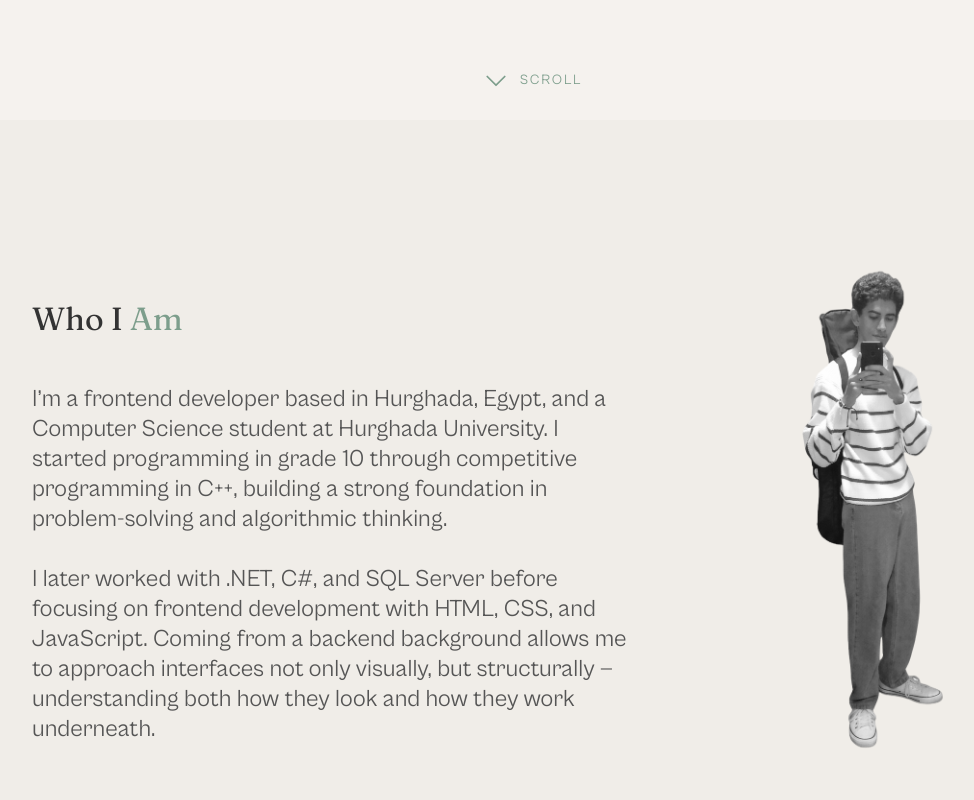
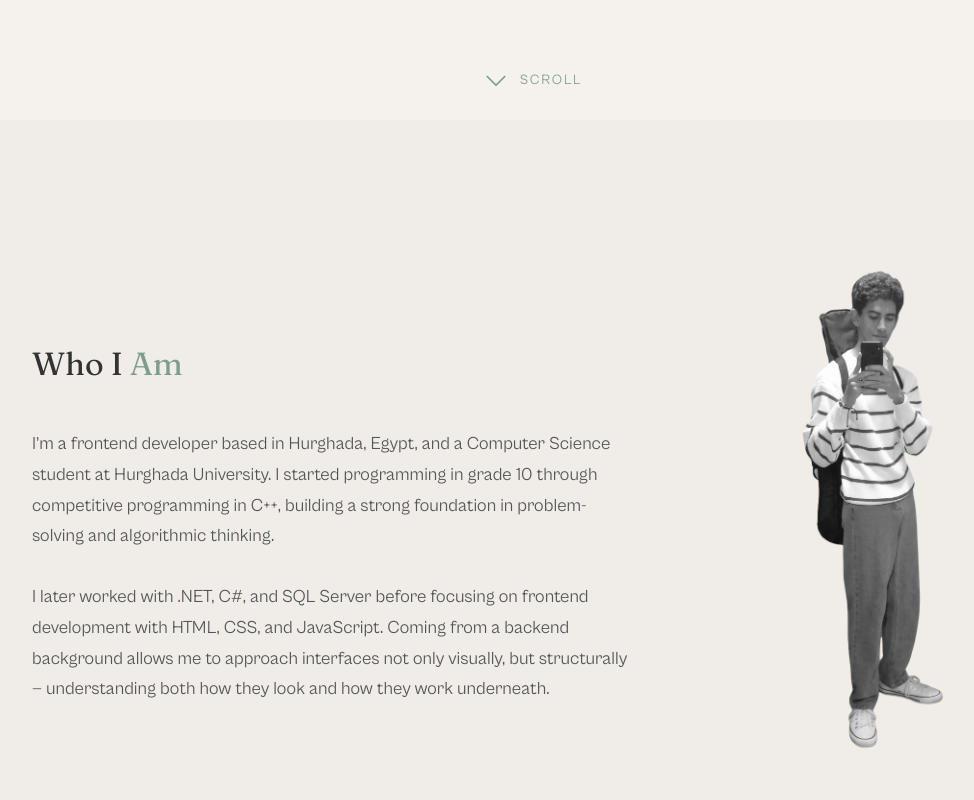
Before and after one commit to patrick856/Portfolio, a plain HTML site: page index.html in a window 1280 px wide. Shown: the part 680-1480 px from the top of the page, without its empty margins (108-1082 px from the left). Drawn offline with Linux system fonts and the light colour scheme.

Commit message:
minor fixes

```diff
--- a/style.css
+++ b/style.css
@@ -151,7 +151,7 @@ section {
     gap: clamp(16px, 3vw, 40px);
     margin: 0 auto;
     max-width: 1000px;
-    padding: 0 50px;
+    padding: 0 100px;
 }
 
 .hero {
@@ -195,13 +195,13 @@ section {
 }
 
 .body-text {
-    font-size: 1.5em;
     font-family: 'cabinet grotesk';
     font-weight: 400;
     color: var(--text-body);
-    text-align: center;
     max-width: 600px;
     margin-top: 20px;
+    font-size: clamp(15px, 1.5vw, 18px);
+    line-height: 1.7;
 }
 
 .left {
@@ -346,7 +346,7 @@ section {
 }
 
 .contact {
-  padding: 100px 0 50px 0;
+  padding: 100px 100px 50px 100px;
   height: auto;
   background-color: var(--bg-secondary);
 }
@@ -382,7 +382,7 @@ section {
   font-weight: 400;
   letter-spacing: 3px;
   text-transform: uppercase;
-  color: var(--text-muted);
+  color: var(--text-body);
 }
 
 .form-divider {
```
